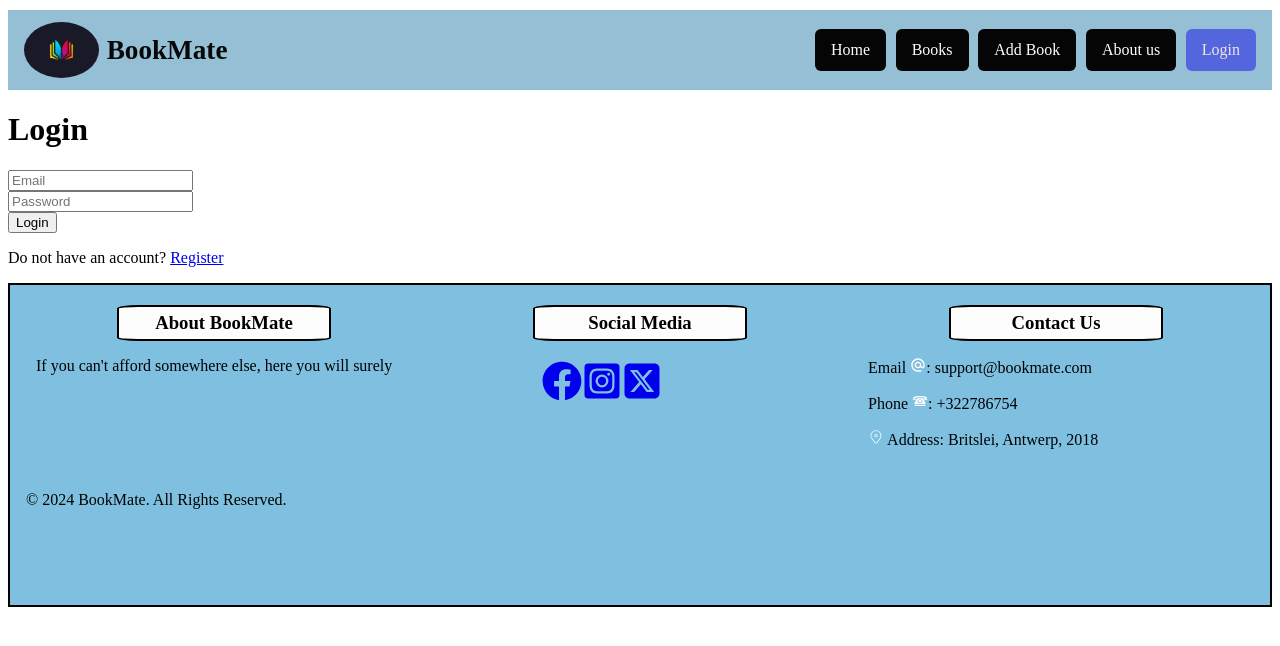
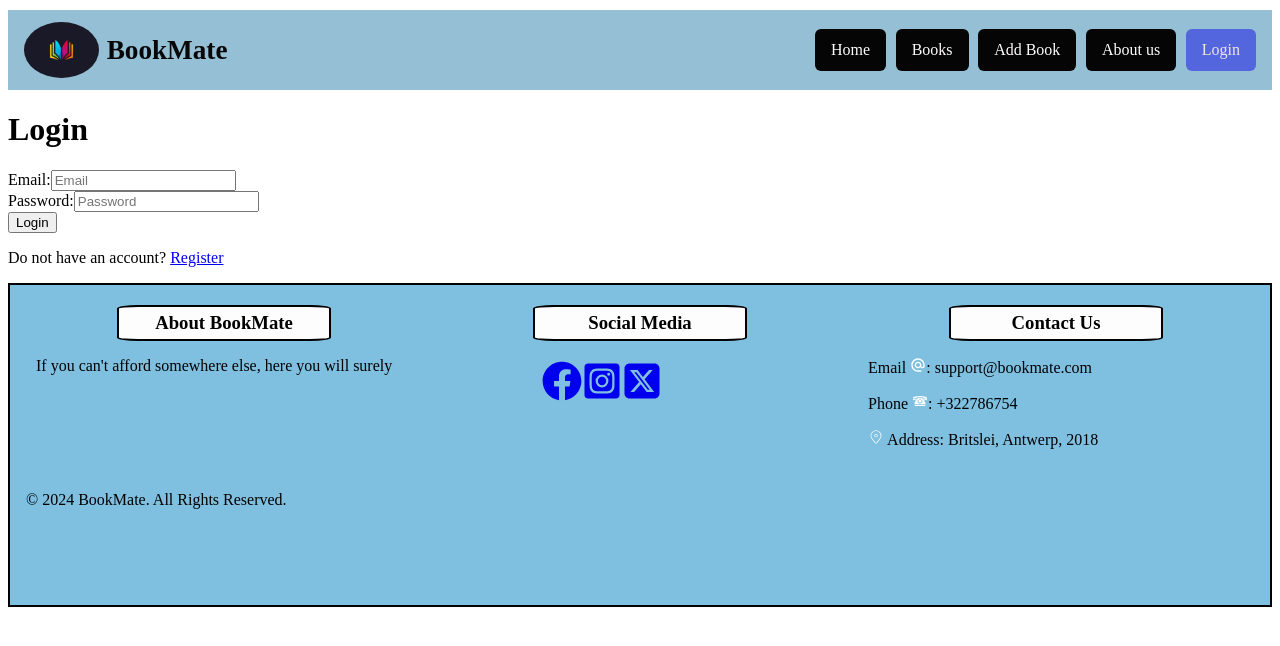
Before and after one commit to jgchoti/group4-project-frontend, a React (Vite) app: page /login in a window 1280 px wide. Shown: the top 646 px of the page. Built offline with nearby package versions, Linux system fonts and the light colour scheme.

Commit message:
Update LoginForm.jsx

```diff
--- a/src/components/LoginForm.jsx
+++ b/src/components/LoginForm.jsx
@@ -17,6 +17,7 @@ const LoginForm = () => {
     const { name, value } = e.target;
     setFormData({ ...formData, [name]: value });
   };
+
   const handleSubmit = async (e) => {
     e.preventDefault();
     console.log("Form submitted:", formData);
@@ -34,6 +35,7 @@ const LoginForm = () => {
       setLoading(false);
     }
   };
+
   if (loginSuccess) {
     return (
       <div>
@@ -42,6 +44,7 @@ const LoginForm = () => {
       </div>
     );
   }
+
   return (
     <div className="login-form-container">
       <form onSubmit={handleSubmit} className="login-form">
@@ -52,6 +55,8 @@ const LoginForm = () => {
           value={formData.email}
           onChange={handleChange}
           placeholder="Email"
+          label="Email:"
+          required={true}
         />
         <InputField
           type="password"
@@ -59,6 +64,8 @@ const LoginForm = () => {
           value={formData.password}
           onChange={handleChange}
           placeholder="Password"
+          label="Password:"
+          required={true}
         />
         <button type="submit">Login</button>
       </form>
```
